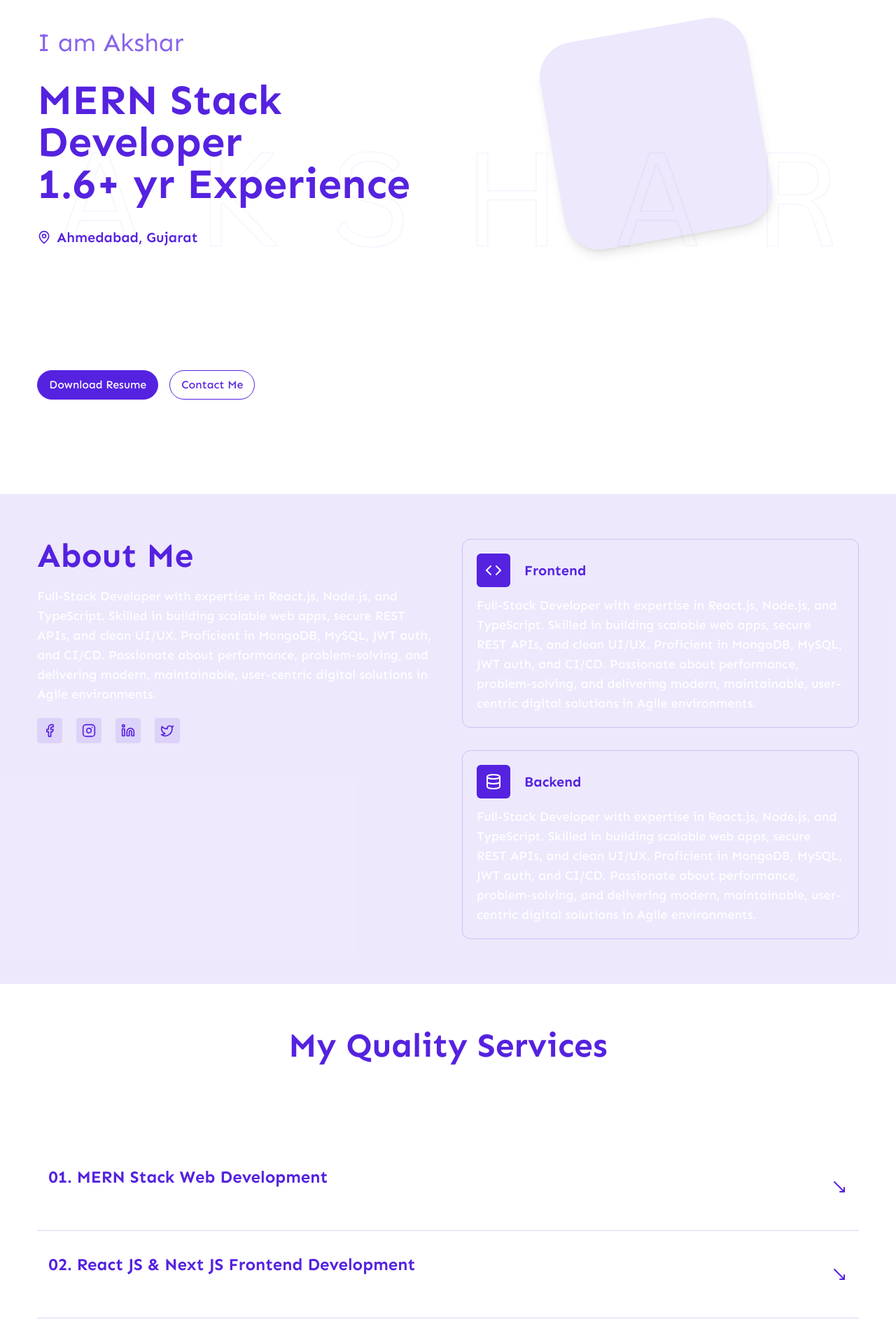
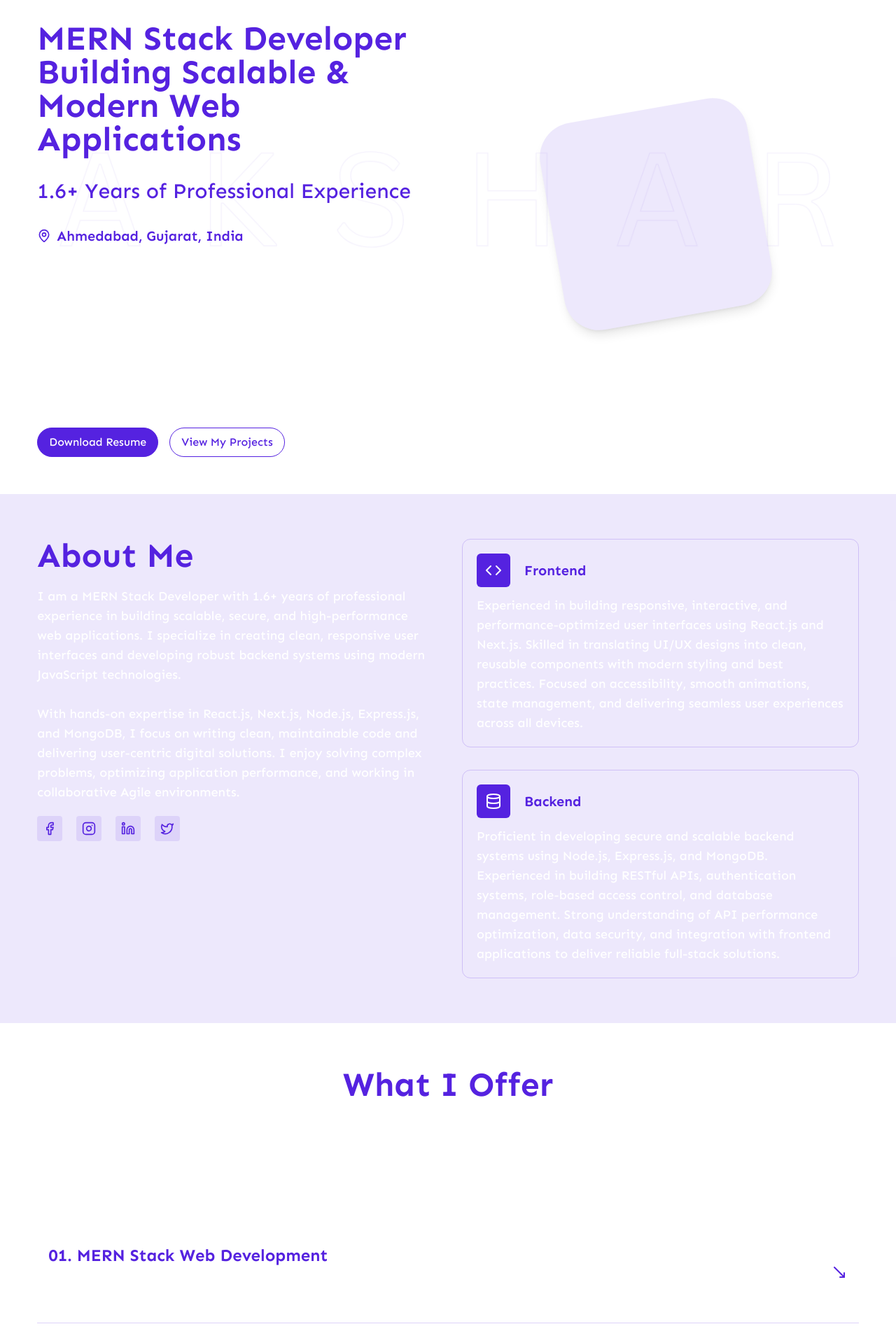
Before and after one commit to akki110/Portfolio, a Next.js app: page / in a window 1280 px wide. Shown: the part 158-2060 px from the top of the page at 70% size. Built offline with nearby package versions, Linux system fonts and the light colour scheme.

Commit message:
Content update

```diff
--- a/src/components/About.jsx
+++ b/src/components/About.jsx
@@ -7,12 +7,12 @@ const About = () => {
     {
       field: "Frontend",
       icon: <Code />,
-      desc: "Full-Stack Developer with expertise in React.js, Node.js, and TypeScript. Skilled in building scalable web apps, secure REST APIs, and clean UI/UX. Proficient in MongoDB, MySQL, JWT auth, and CI/CD. Passionate about performance, problem-solving, and delivering modern, maintainable, user-centric digital solutions in Agile environments.",
+      desc: "Experienced in building responsive, interactive, and performance-optimized user interfaces using React.js and Next.js. Skilled in translating UI/UX designs into clean, reusable components with modern styling and best practices. Focused on accessibility, smooth animations, state management, and delivering seamless user experiences across all devices.",
     },
     {
       field: "Backend",
       icon: <Database />,
-      desc: "Full-Stack Developer with expertise in React.js, Node.js, and TypeScript. Skilled in building scalable web apps, secure REST APIs, and clean UI/UX. Proficient in MongoDB, MySQL, JWT auth, and CI/CD. Passionate about performance, problem-solving, and delivering modern, maintainable, user-centric digital solutions in Agile environments.",
+      desc: "Proficient in developing secure and scalable backend systems using Node.js, Express.js, and MongoDB. Experienced in building RESTful APIs, authentication systems, role-based access control, and database management. Strong understanding of API performance optimization, data security, and integration with frontend applications to deliver reliable full-stack solutions.",
     },
   ];
 
@@ -45,12 +45,18 @@ const About = () => {
             About Me
           </h2>
           <p className="text-md md:text-lg font-medium w-full">
-            Full-Stack Developer with expertise in React.js, Node.js, and
-            TypeScript. Skilled in building scalable web apps, secure REST APIs,
-            and clean UI/UX. Proficient in MongoDB, MySQL, JWT auth, and CI/CD.
-            Passionate about performance, problem-solving, and delivering
-            modern, maintainable, user-centric digital solutions in Agile
-            environments.
+            I am a MERN Stack Developer with 1.6+ years of professional
+            experience in building scalable, secure, and high-performance web
+            applications. I specialize in creating clean, responsive user
+            interfaces and developing robust backend systems using modern
+            JavaScript technologies.
+            <br />
+            <br />
+            With hands-on expertise in React.js, Next.js, Node.js, Express.js,
+            and MongoDB, I focus on writing clean, maintainable code and
+            delivering user-centric digital solutions. I enjoy solving complex
+            problems, optimizing application performance, and working in
+            collaborative Agile environments.
           </p>
           <div className="w-full flex gap-5 justify-start items-center">
             {socialIcons.map((icon, index) => (
--- a/src/components/ContactUs.jsx
+++ b/src/components/ContactUs.jsx
@@ -43,9 +43,8 @@ const ContactUs = () => {
             Let's Work Together!
           </h2>
           <p className="text-md font-medium w-full text-start">
-            Lorem ipsum dolor sit amet consectetur adipisicing elit. Quisquam,
-            quod. orem ipsum dolor sit amet consectetur adipisicing elit.
-            Quisquam, quod.
+            Interested in working together? Let’s connect and build something
+            impactful with modern web technologies.
           </p>
           <form className="flex flex-col gap-5">
             <div className="flex justify-between items-center gap-3 ">
--- a/src/components/Experience.jsx
+++ b/src/components/Experience.jsx
@@ -3,24 +3,24 @@ import { Briefcase } from "lucide-react";
 const experience = [
   {
     company: "Spectrics Solutions Pvt. Ltd",
-    startingDate: "2024",
+    startingDate: "Aug 2024",
     endingDate: "Present",
     position: "MERN Stack Developer",
-    desc: "Lorem ipsum dolor sit amet consectetur adipisicing elit. Quisquam, quod. orem ipsum dolor sit amet consectetur adipisicing elit Quisquam, quod. Lorem ipsum dolor sit amet consectetur adipisicing elit. Quisquam, quod. orem ipsum dolor sit amet consectetur adipisicing elit. Quisquam, quod. Lorem ipsum dolor sit amet consectetur adipisicing elit. Quisquam, quod. orem ipsum dolor sit amet consectetur adipisicing elit. Quisquam, quod. Lorem ipsum dolor sit amet consectetur adipisicing elit. Quisquam, quod. oremipsum dolor sit amet consectetur adipisicing elit. Quisquam, quod.",
+    desc: "Developing scalable, responsive web applications using React.js, Next.js, Node.js, Express.js, and MongoDB. Built and maintained admin dashboards, e-commerce modules, and management systems with role-based access control and secure authentication. Designed and integrated RESTful APIs, handled database schemas, and optimized backend performance. Followed clean coding practices, reusable component architecture, and modern development standards",
   },
   {
     company: "Technoguide Infosoft Pvt. Ltd",
     startingDate: "May 2024",
     endingDate: "Aug 2024",
     position: "React JS Developer Intern",
-    desc: "Lorem ipsum dolor sit amet consectetur adipisicing elit. Quisquam, quod. orem ipsum dolor sit amet consectetur adipisicing elit Quisquam, quod. Lorem ipsum dolor sit amet consectetur adipisicing elit. Quisquam, quod. orem ipsum dolor sit amet consectetur adipisicing elit. Quisquam, quod. Lorem ipsum dolor sit amet consectetur adipisicing elit. Quisquam, quod. orem ipsum dolor sit amet consectetur adipisicing elit. Quisquam, quod. Lorem ipsum dolor sit amet consectetur adipisicing elit. Quisquam, quod. oremipsum dolor sit amet consectetur adipisicing elit. Quisquam, quod.",
+    desc: "Developed dynamic and reusable UI components using React.js, JavaScript, HTML, and CSS. Worked on state management, API integration, and responsive layouts. Gained practical experience in component-based architecture, debugging, and performance optimization. Collaborated with team members, improving communication, teamwork, and professional development practices.",
   },
   {
     company: "CreArt Pvt. Ltd",
-    startingDate: "2022",
-    endingDate: "2023",
+    startingDate: "Jan 2023",
+    endingDate: "April 2023",
     position: "Python Django Developer Intern",
-    desc: "Lorem ipsum dolor sit amet consectetur adipisicing elit. Quisquam, quod. orem ipsum dolor sit amet consectetur adipisicing elit Quisquam, quod. Lorem ipsum dolor sit amet consectetur adipisicing elit. Quisquam, quod. orem ipsum dolor sit amet consectetur adipisicing elit. Quisquam, quod. Lorem ipsum dolor sit amet consectetur adipisicing elit. Quisquam, quod. orem ipsum dolor sit amet consectetur adipisicing elit. Quisquam, quod. Lorem ipsum dolor sit amet consectetur adipisicing elit. Quisquam, quod. oremipsum dolor sit amet consectetur adipisicing elit. Quisquam, quod.",
+    desc: "I aquired valuable knowledge in the web development and I also learned a lot of new technical skill such as Python, Django frame work along with many non-technical skill such as Teamwork, soft skill as Professional Behavior.",
   },
 ];
 
@@ -33,12 +33,12 @@ const Experience = () => {
       <div className="w-11/12 flex flex-col justify-center items-center gap-10">
         <div className="w-full flex flex-col gap-5 justify-center items-center">
           <h2 className="text-3xl md:text-5xl font-bold text-purple">
-            Professional Experience
+            Industry Experience
           </h2>
           <p className="text-md md:text-lg font-medium w-full md:w-7/12 text-center">
-            Lorem ipsum dolor sit amet consectetur adipisicing elit. Quisquam,
-            quod. orem ipsum dolor sit amet consectetur adipisicing elit.
-            Quisquam, quod.
+            Proven experience in full-stack web development, delivering
+            scalable, secure, and performance-driven applications in real-world
+            projects.
           </p>
         </div>
 
--- a/src/components/Footer.jsx
+++ b/src/components/Footer.jsx
@@ -5,7 +5,8 @@ const Footer = () => {
     <footer className="w-full flex justify-center py-8 bg-indigo-950">
       <div className="w-11/12 flex flex-col md:flex-row justify-between items-center gap-5">
         <p className="text-md font-medium text-white flex items-center gap-2">
-          Made with <Heart className="text-red-500" size={18} /> by Akshar Patel
+          Built using <span className="text-orange-500">Next JS</span> by{" "}
+          <span className="text-orange-500">Akshar Patel</span>
         </p>
         <p className="text-md font-medium text-white">
           © {new Date().getFullYear()} Aksh. All rights reserved.
--- a/src/components/Hero.jsx
+++ b/src/components/Hero.jsx
@@ -18,34 +18,39 @@ const Hero = () => {
         <div className="w-11/12 grid grid-cols-1 md:grid-cols-2 gap-4 ">
           <div className="w-full flex flex-col gap-5 md:gap-8">
             <h3 className="text-2xl lg:text-4xl font-bolder text-purple/70">
-              I am Akshar
+              Hi, I’m Akshar Patel
             </h3>
-            <h1 className="text-4xl lg:text-6xl font-bold text-purple">
-              MERN Stack Developer
-              <br />
-              1.6+ yr Experience
+            <h1 className="text-4xl lg:text-5xl font-bold text-purple">
+              MERN Stack Developer Building Scalable & Modern Web Applications
             </h1>
+            <h2 className="text-2xl lg:text-3xl font-medium text-purple">
+              1.6+ Years of Professional Experience
+            </h2>
             <h6 className="text-xl flex items-center gap-2 font-semibold text-purple">
-              <MapPin className="w-5 h-5" /> Ahmedabad, Gujarat
+              <MapPin className="w-5 h-5" /> Ahmedabad, Gujarat, India
             </h6>
-            <p className="text-md lg:text-lg w-full md:w-8/12 font-medium">
-              Lorem ipsum dolor sit amet consectetur adipisicing elit. Quasi
-              enim tempora eum delectus dolores totam quam incidunt culpa porro
-              accusantium!
+            <p className="text-md lg:text-lg w-full font-medium">
+              I am a MERN Stack Developer with 1.6+ years of hands-on experience
+              in designing and developing scalable, high-performance web
+              applications. I specialize in React.js, Next.js, Node.js,
+              Express.js, and MongoDB, with a strong focus on clean UI, RESTful
+              APIs, authentication, and role-based systems. Passionate about
+              writing maintainable code and delivering user-friendly digital
+              solutions.
             </p>
             <div className="flex flex-col md:flex-row gap-4">
               <button className="w-fit border border-purple bg-purple text-white hover:translate-y-[-5px] font-medium px-4 py-2 rounded-full cursor-pointer transition-all duration-300">
                 Download Resume
               </button>
               <Link
-                href="#contactus"
+                href="#project"
                 className="w-fit border border-purple hover:border-purple text-purple font-medium hover:translate-y-[-5px] hover:text-white px-4 py-2 rounded-full cursor-pointer hover:bg-purple transition-all duration-300"
               >
-                Contact Me
+                View My Projects
               </Link>
             </div>
           </div>
-          <div className="w-full flex justify-center">
+          <div className="w-full flex items-center justify-center">
             <div className="flex justify-center bg-purple/10 shadow-lg rounded-[50px] h-[300px] w-[300px] -rotate-10"></div>
           </div>
         </div>
--- a/src/components/Projects.jsx
+++ b/src/components/Projects.jsx
@@ -37,12 +37,11 @@ const Projects = () => {
         {/* Heading */}
         <div className="w-full flex flex-col gap-5 justify-center items-center">
           <h2 className="text-3xl md:text-5xl font-bold text-purple">
-            Project
+            Recent Projects
           </h2>
           <p className="text-md md:text-lg font-medium w-full md:w-7/12 text-center">
-            Lorem ipsum dolor sit amet consectetur adipisicing elit. Quisquam,
-            quod. orem ipsum dolor sit amet consectetur adipisicing elit.
-            Quisquam, quod.
+            Showcasing full-stack projects built with modern technologies,
+            focusing on performance, scalability, and user experience.
           </p>
         </div>
 
--- a/src/components/Services.jsx
+++ b/src/components/Services.jsx
@@ -5,22 +5,17 @@ const Services = () => {
     {
       name: "MERN Stack Web Development",
       description:
-        "Building scalable and secure full-stack web applications using MongoDB, Express.js, React.js, and Node.js. Experienced in REST APIs, authentication, role-based access, and database design.",
+        "Building scalable, secure, and high-performance full-stack web applications using MongoDB, Express.js, React.js, and Node.js. Experienced in developing REST APIs, authentication systems, role-based access control, and efficient database architectures.",
     },
     {
       name: "React JS & Next JS Frontend Development",
       description:
-        "Developing modern, responsive, and SEO-friendly user interfaces using React.js and Next.js with reusable components, server-side rendering, and optimized performance.",
+        "Creating modern, responsive, and SEO-friendly user interfaces using React.js and Next.js. Specialized in reusable component architecture, server-side rendering (SSR), optimized performance, and seamless user experiences across all devices.",
     },
     {
       name: "API Integration & Third-Party Services",
       description:
-        "Integrating third-party APIs such as Google, Instagram, and custom REST APIs with secure token handling, error management, and real-time data rendering in web applications.",
-    },
-    {
-      name: "UI Development & UX Implementation",
-      description:
-        "Converting Figma and UI designs into pixel-perfect, responsive web interfaces with a focus on usability, accessibility, and smooth user experience using Tailwind CSS and Bootstrap.",
+        "Integrating third-party services and custom APIs such as payment gateways, authentication providers, and external platforms. Skilled in secure token handling, error management, and real-time data integration for reliable application workflows.",
     },
   ];
 
@@ -33,12 +28,14 @@ const Services = () => {
         <div className="w-11/12 flex flex-col gap-10">
           <div className="w-full flex flex-col gap-5 justify-center items-center">
             <h2 className="text-3xl md:text-5xl font-bold text-purple">
-              My Quality Services
+              What I Offer
             </h2>
             <p className="text-md md:text-lg font-medium w-full md:w-7/12 text-center">
-              Lorem ipsum dolor sit amet consectetur adipisicing elit. Quisquam,
-              quod. orem ipsum dolor sit amet consectetur adipisicing elit.
-              Quisquam, quod.
+              I provide end-to-end web development solutions focused on
+              performance, security, and scalability. From modern frontend
+              interfaces to robust backend systems, I help businesses and
+              startups build reliable digital products using the MERN stack and
+              modern JavaScript technologies.
             </p>
           </div>
           <div className="w-full flex flex-col justify-center items-center ">
--- a/src/components/Skills.jsx
+++ b/src/components/Skills.jsx
@@ -62,12 +62,12 @@ const Skills = () => {
       <div className="w-11/12 flex flex-col justify-center items-center gap-10">
         <div className="w-full flex flex-col gap-5 justify-center items-center">
           <h2 className="text-3xl md:text-5xl font-bold text-purple">
-            My Skills
+            Technical Skills
           </h2>
           <p className="text-md md:text-lg font-medium w-full md:w-7/12 text-center">
-            Lorem ipsum dolor sit amet consectetur adipisicing elit. Quisquam,
-            quod. orem ipsum dolor sit amet consectetur adipisicing elit.
-            Quisquam, quod.
+            Expertise in modern web development technologies, focusing on
+            performance, scalability, and maintainable code across frontend and
+            backend systems.
           </p>
         </div>
         {/* Skills */}
```
